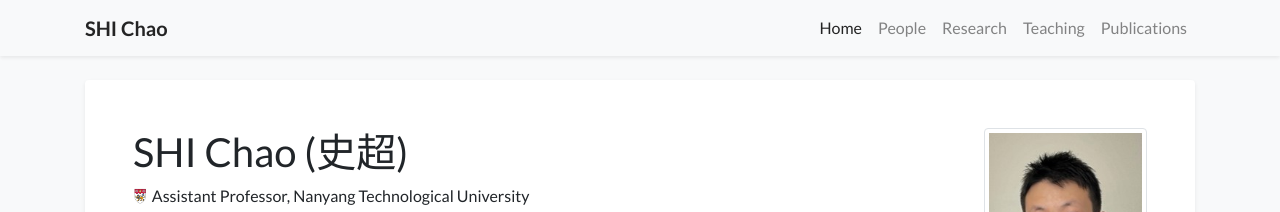
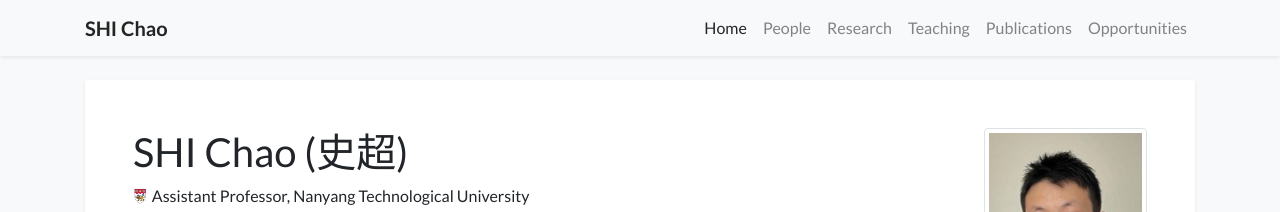
Before and after one commit to ShiChaoGeo/ShiChaoGeo.github.io, a Jekyll site: the page built from index.html, in a window 1280 px wide. Shown: the top 212 px of the page. Built offline with Jekyll 4.4.1, drawn with Linux system fonts in a browser that asks for light colours; nearby versions of some CDN libraries; a style sheet for code colours, icons or effects is not loaded.

Commit message:
Update navigation.yml

```diff
--- a/_data/navigation.yml
+++ b/_data/navigation.yml
@@ -11,6 +11,7 @@ pages:
   url: /Teaching
 - name: Publications
   url: /publications
-
+- name: Opportunities
+  url: /Opportunities
 #- name: Showcase
 #  url: /showcase
```
